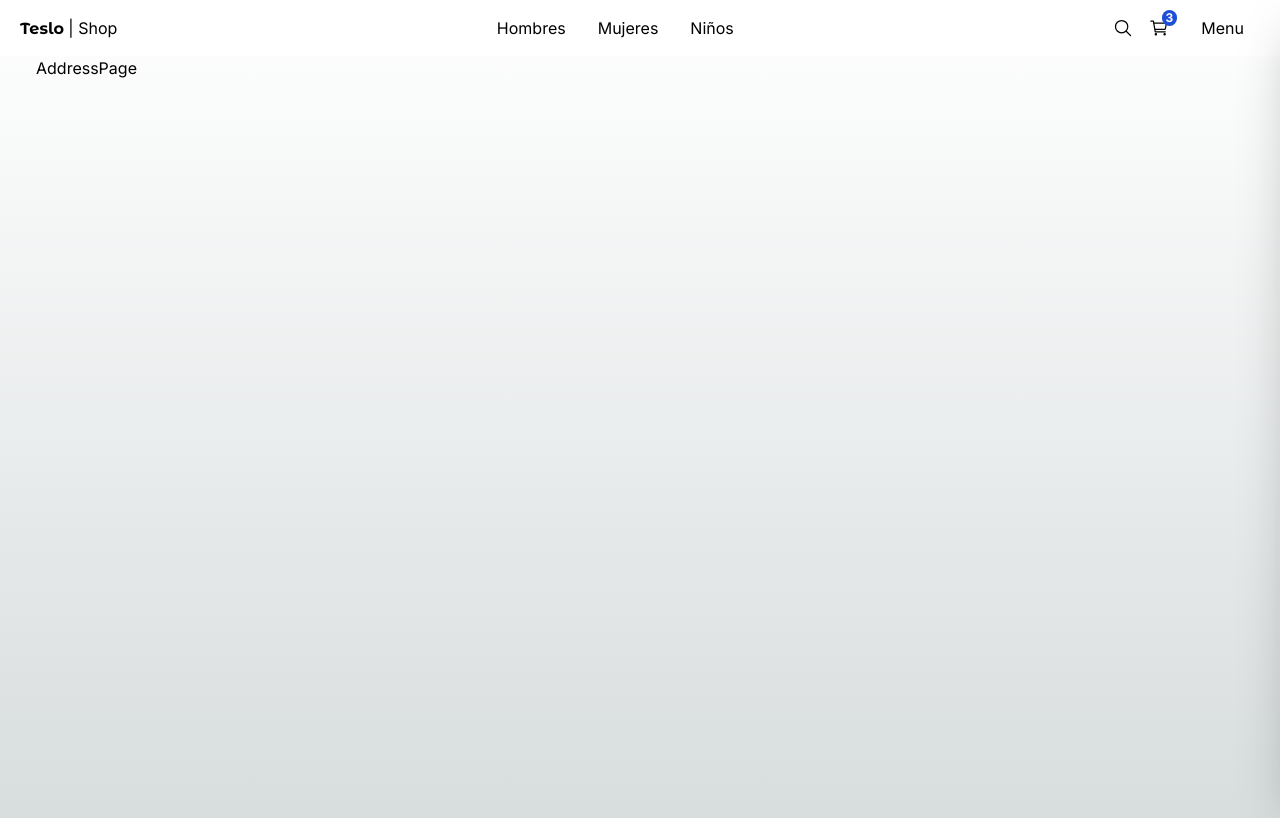
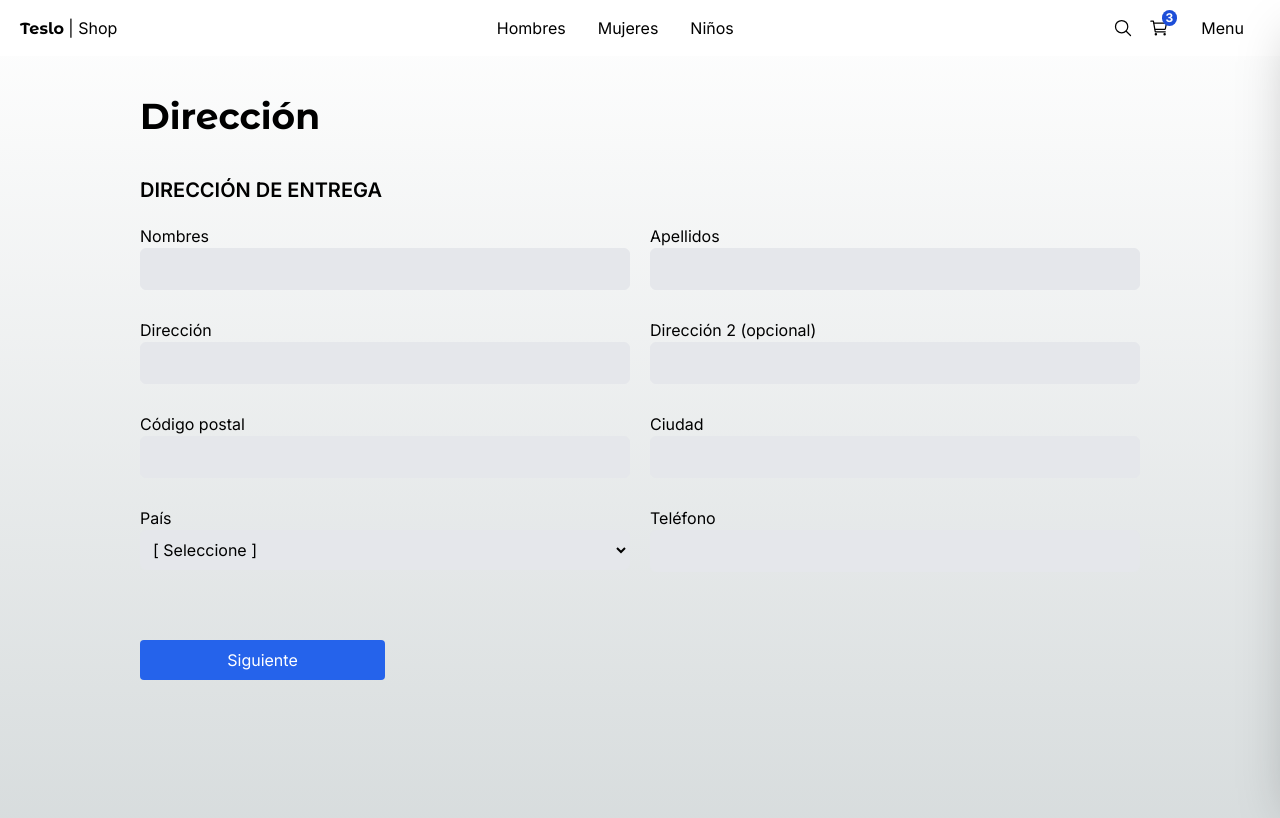
Before and after one commit to jorgeart81/teslo-shop, a Next.js app: page /checkout/address in a window 1280 px wide. Shown: the top 818 px of the page. Built offline with nearby package versions, Linux system fonts and the light colour scheme.

Commit message:
Implement AddressPage

```diff
--- a/src/app/(shop)/checkout/address/page.tsx
+++ b/src/app/(shop)/checkout/address/page.tsx
@@ -1,3 +1,63 @@
+import { Title } from '@/components/ui';
+import Link from 'next/link';
+
 export default function AddressPage() {
-  return <div>AddressPage</div>;
+	return (
+		<div className='flex flex-col sm:justify-center sm:items-center mb-72 px-10 sm:px-0'>
+			<div className='w-full  xl:w-[1000px] flex flex-col justify-center text-left'>
+				<Title title='Dirección' subtitle='Dirección de entrega' />
+
+				<div className='grid grid-cols-1 gap-2 sm:gap-5 sm:grid-cols-2'>
+					<div className='flex flex-col mb-2'>
+						<span>Nombres</span>
+						<input type='text' className='p-2 border rounded-md bg-gray-200' />
+					</div>
+
+					<div className='flex flex-col mb-2'>
+						<span>Apellidos</span>
+						<input type='text' className='p-2 border rounded-md bg-gray-200' />
+					</div>
+
+					<div className='flex flex-col mb-2'>
+						<span>Dirección</span>
+						<input type='text' className='p-2 border rounded-md bg-gray-200' />
+					</div>
+
+					<div className='flex flex-col mb-2'>
+						<span>Dirección 2 (opcional)</span>
+						<input type='text' className='p-2 border rounded-md bg-gray-200' />
+					</div>
+
+					<div className='flex flex-col mb-2'>
+						<span>Código postal</span>
+						<input type='text' className='p-2 border rounded-md bg-gray-200' />
+					</div>
+
+					<div className='flex flex-col mb-2'>
+						<span>Ciudad</span>
+						<input type='text' className='p-2 border rounded-md bg-gray-200' />
+					</div>
+
+					<div className='flex flex-col mb-2'>
+						<span>País</span>
+						<select className='p-2 border rounded-md bg-gray-200'>
+							<option value=''>[ Seleccione ]</option>
+							<option value='CRI'>Costa Rica</option>
+						</select>
+					</div>
+
+					<div className='flex flex-col mb-2'>
+						<span>Teléfono</span>
+						<input type='text' className='p-2 border rounded-md bg-gray-200' />
+					</div>
+
+					<div className='flex flex-col mb-2 sm:mt-10'>
+						<Link href='/checkout' className='btn-primary flex w-full sm:w-1/2 justify-center '>
+							Siguiente
+						</Link>
+					</div>
+				</div>
+			</div>
+		</div>
+	);
 }
```
